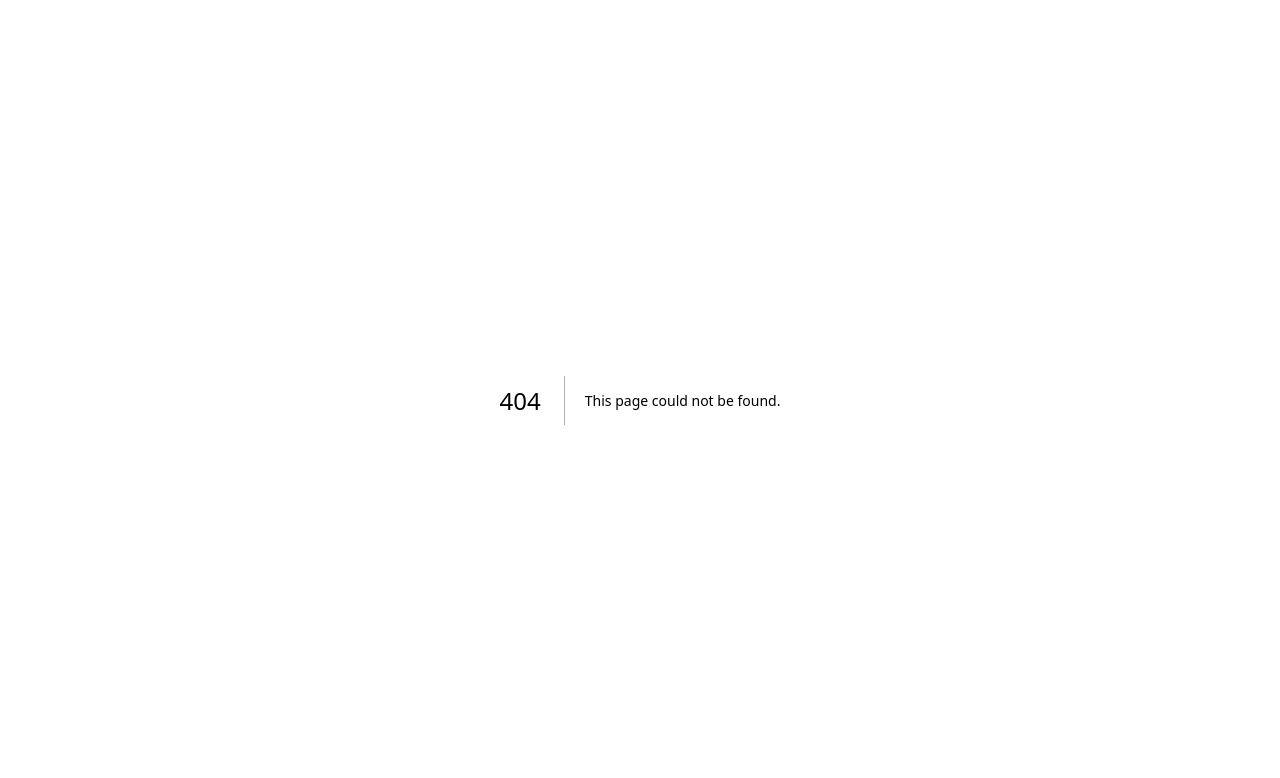
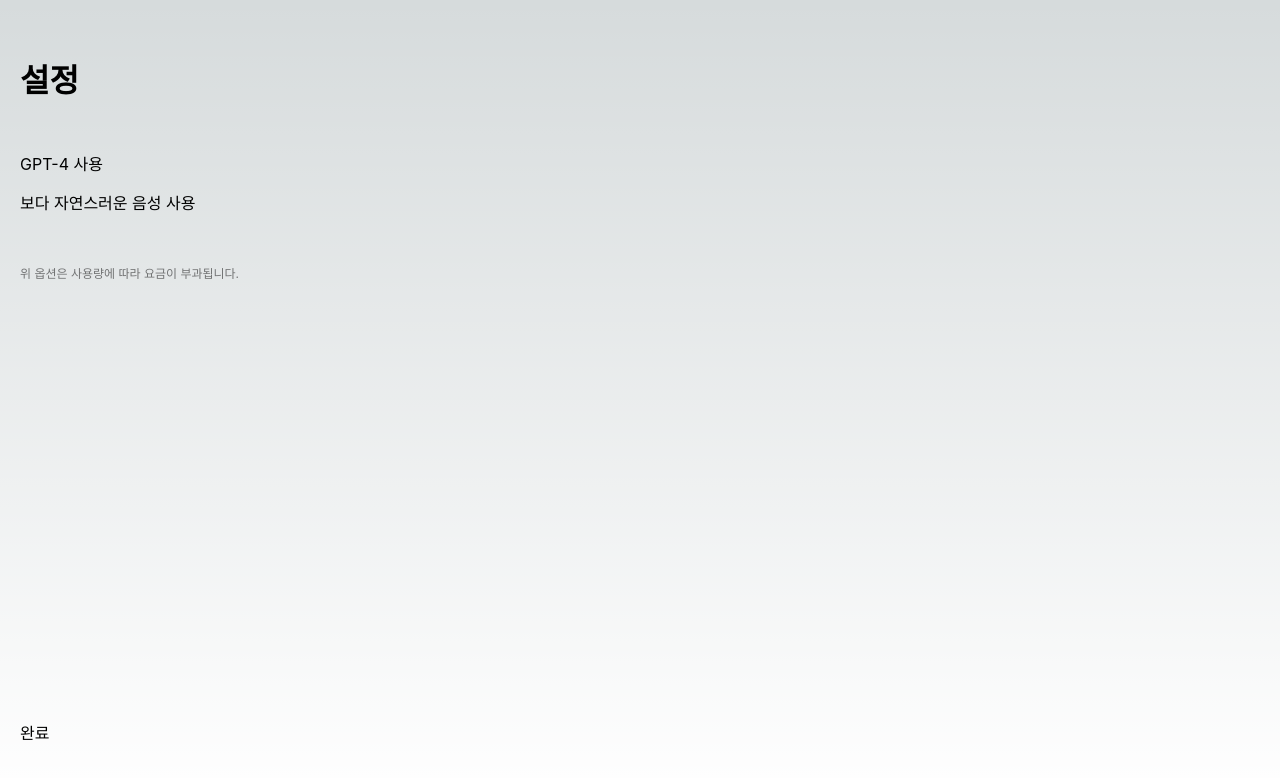
Before and after one commit to IceCream0910/voice-gpt, a Next.js app: page /settings in a window 1280 px wide. Before the commit this address had no page. Shown: the top 778 px of the page. Built offline with nearby package versions, Linux system fonts and the light colour scheme.

Commit message:
UPDATE: 설정, 가이드 등 ui 추가

```diff
--- a/app/globals.css
+++ b/app/globals.css
@@ -32,6 +32,45 @@
   --callout-border-rgb: 172, 175, 176;
   --card-rgb: 180, 185, 188;
   --card-border-rgb: 131, 134, 135;
+
+  --md-sys-color-background: #10131b;
+  --md-sys-color-on-background: #e0e2ee;
+  --md-sys-color-surface: #10131b;
+  --md-sys-color-surface-dim: #10131b;
+  --md-sys-color-surface-bright: #363942;
+  --md-sys-color-surface-container-lowest: #0b0e16;
+  --md-sys-color-surface-container-low: #181b24;
+  --md-sys-color-surface-container: #1d1f28;
+  --md-sys-color-surface-container-high: #272a33;
+  --md-sys-color-surface-container-highest: #32343e;
+  --md-sys-color-on-surface: #e0e2ee;
+  --md-sys-color-surface-variant: #424655;
+  --md-sys-color-on-surface-variant: #c2c6d8;
+  --md-sys-color-inverse-surface: #e0e2ee;
+  --md-sys-color-inverse-on-surface: #2d3039;
+  --md-sys-color-outline: #8c90a1;
+  --md-sys-color-outline-variant: #424655;
+  --md-sys-color-shadow: #000000;
+  --md-sys-color-scrim: #000000;
+  --md-sys-color-surface-tint: #b1c5ff;
+  --md-sys-color-primary: #b1c5ff;
+  --md-sys-color-on-primary: #002c70;
+  --md-sys-color-primary-container: #0065ec;
+  --md-sys-color-on-primary-container: #ffffff;
+  --md-sys-color-inverse-primary: #0057cd;
+  --md-sys-color-secondary: #b1c5ff;
+  --md-sys-color-on-secondary: #092d6b;
+  --md-sys-color-secondary-container: #1c3a78;
+  --md-sys-color-on-secondary-container: #bfcfff;
+  --md-sys-color-tertiary: #eeb1ff;
+  --md-sys-color-on-tertiary: #53006f;
+  --md-sys-color-tertiary-container: #a53eca;
+  --md-sys-color-on-tertiary-container: #ffffff;
+  --md-sys-color-error: #ffb4ab;
+  --md-sys-color-on-error: #690005;
+  --md-sys-color-error-container: #93000a;
+  --md-sys-color-on-error-container: #ffdad6;
+  --md-checkbox-container-shape: 6px;
 }
 
 @media (prefers-color-scheme: dark) {
@@ -63,16 +102,30 @@
   }
 }
 
+@import url("https://cdn.jsdelivr.net/gh/wanteddev/wanted-sans@v1.0.0/packages/wanted-sans/fonts/webfonts/static/complete/WantedSans.min.css");
+
 * {
   box-sizing: border-box;
   padding: 0;
   margin: 0;
+  font-family: "Wanted Sans Variable", "Wanted Sans", -apple-system, BlinkMacSystemFont, system-ui, "Segoe UI", "Apple SD Gothic Neo", "Noto Sans KR", "Malgun Gothic", "Apple Color Emoji", "Segoe UI Emoji", "Segoe UI Symbol", sans-serif;
+  -webkit-tap-highlight-color: transparent;
+}
+
+*:focus {
+  outline: none;
 }
 
 html,
 body {
-  max-width: 100vw;
+  width: 100%;
+  height: 100%;
+  overflow-y: auto;
   overflow-x: hidden;
+  -webkit-user-select: none;
+  -moz-user-select: none;
+  -ms-user-select: none;
+  user-select: none
 }
 
 body {
@@ -92,7 +145,6 @@
     color-scheme: dark;
   }
 }
-
 
 .toggleRecognition {
   position: relative;
@@ -152,8 +204,8 @@
   }
 
   50% {
-    width: 170px;
-    height: 170px;
+    width: 130px;
+    height: 130px;
     rotate: 180deg;
   }
 
--- a/app/layout.js
+++ b/app/layout.js
@@ -1,17 +1,20 @@
 import { Inter } from 'next/font/google'
 import './globals.css'
+import { SettingsProvider } from './settings/SettingsContext'
 
 const inter = Inter({ subsets: ['latin'] })
 
 export const metadata = {
-  title: 'Create Next App',
-  description: 'Generated by create next app',
+  title: 'VoiceGPT',
+  description: '',
 }
 
 export default function RootLayout({ children }) {
   return (
-    <html lang="en">
-      <body className={inter.className}>{children}</body>
+    <html lang="ko">
+      <SettingsProvider>
+        <body className={inter.className} suppressHydrationWarning={true}>{children}</body>
+      </SettingsProvider>
     </html>
   )
 }
--- /dev/null
+++ b/app/settings/SettingsContext.js
@@ -0,0 +1,45 @@
+"use client"// SettingsContext.js
+import React, { createContext, useContext, useState } from 'react';
+
+const SettingsContext = createContext();
+
+export const SettingsProvider = ({ children }) => {
+    const [gpt4Enabled, setGpt4Enabled] = useState(typeof window !== 'undefined' && window.localStorage.getItem('gpt4Enabled') ? window.localStorage.getItem('gpt4Enabled') === 'true' : false);
+    const [naturalVoiceEnabled, setNaturalVoiceEnabled] = useState(typeof window !== 'undefined' && window.localStorage.getItem('naturalVoiceEnabled') ? window.localStorage.getItem('naturalVoiceEnabled') === 'true' : false);
+    const [guidePrompt, setGuidePrompt] = useState('위 버튼을 눌러 말하기 시작');
+
+    const toggleGpt4 = () => {
+        setGpt4Enabled((prev) => !prev);
+        localStorage.setItem('gpt4Enabled', !gpt4Enabled);
+    };
+    const toggleNaturalVoice = () => {
+        setNaturalVoiceEnabled((prev) => !prev);
+        localStorage.setItem('naturalVoiceEnabled', !naturalVoiceEnabled);
+    };
+    const updateGuidePrompt = (prompt) => {
+        setGuidePrompt(prompt);
+    }
+
+    return (
+        <SettingsContext.Provider
+            value={{
+                gpt4Enabled,
+                toggleGpt4,
+                naturalVoiceEnabled,
+                toggleNaturalVoice,
+                guidePrompt,
+                updateGuidePrompt
+            }}
+        >
+            {children}
+        </SettingsContext.Provider>
+    );
+};
+
+export const useSettings = () => {
+    const context = useContext(SettingsContext);
+    if (!context) {
+        throw new Error('useSettings must be used within a SettingsProvider');
+    }
+    return context;
+};
--- /dev/null
+++ b/app/settings/page.js
@@ -0,0 +1,57 @@
+"use client"
+import React, { useState, useRef, useEffect } from 'react'
+import Link from 'next/link';
+import '@material/web/button/filled-button.js';
+import '@material/web/button/outlined-button.js';
+import '@material/web/checkbox/checkbox.js';
+import '@material/web/select/filled-select';
+import '@material/web/switch/switch.js';
+import { useSettings } from './SettingsContext';
+
+const Settings = () => {
+    const { gpt4Enabled, toggleGpt4, naturalVoiceEnabled, toggleNaturalVoice } = useSettings();
+
+    useEffect(() => {
+        console.log(gpt4Enabled, naturalVoiceEnabled);
+    }, [gpt4Enabled, naturalVoiceEnabled])
+
+    return (
+        <>
+            <main>
+                <br />
+                <h1>설정</h1>
+                <br />
+                <label style={{ display: 'flex', alignItems: 'center', width: '100%', justifyContent: 'space-between' }}>
+                    GPT-4 사용
+                    <md-switch {...(gpt4Enabled ? { selected: true } : {})} onClick={toggleGpt4}></md-switch>
+                </label>
+                <label style={{ display: 'flex', alignItems: 'center', width: '100%', justifyContent: 'space-between' }}>
+                    보다 자연스러운 음성 사용
+                    <md-switch {...(naturalVoiceEnabled ? { selected: true } : {})} onClick={toggleNaturalVoice}></md-switch>
+                </label>
+                <br />
+                <p style={{ opacity: 0.5, fontSize: '12px' }}>위 옵션은 사용량에 따라 요금이 부과됩니다.</p>
+            </main>
+
+            <Link href="/">
+                <md-filled-button className="bottom-btn"
+                    style={{ position: 'fixed', bottom: '10px', width: '100%', padding: '20px', boxSizing: 'border-box', height: '90px' }}
+                >완료</md-filled-button>
+            </Link>
+
+            <style jsx>{`
+        main {
+            display: flex;
+            width: 100%;
+            height: 100vh;
+            flex-direction: column;
+            gap: 15px;
+            padding: 20px;
+        }
+        `}</style>
+
+        </>
+    )
+};
+
+export default Settings;
```
Also changed, not shown: app/components/stt.js (+59 -28 lines), app/page.js (+126 -92 lines), app/page.module.css (+9 -11 lines), package.json (+7 -1 lines), 1 other file (tests, documents, lock files or other folders).
